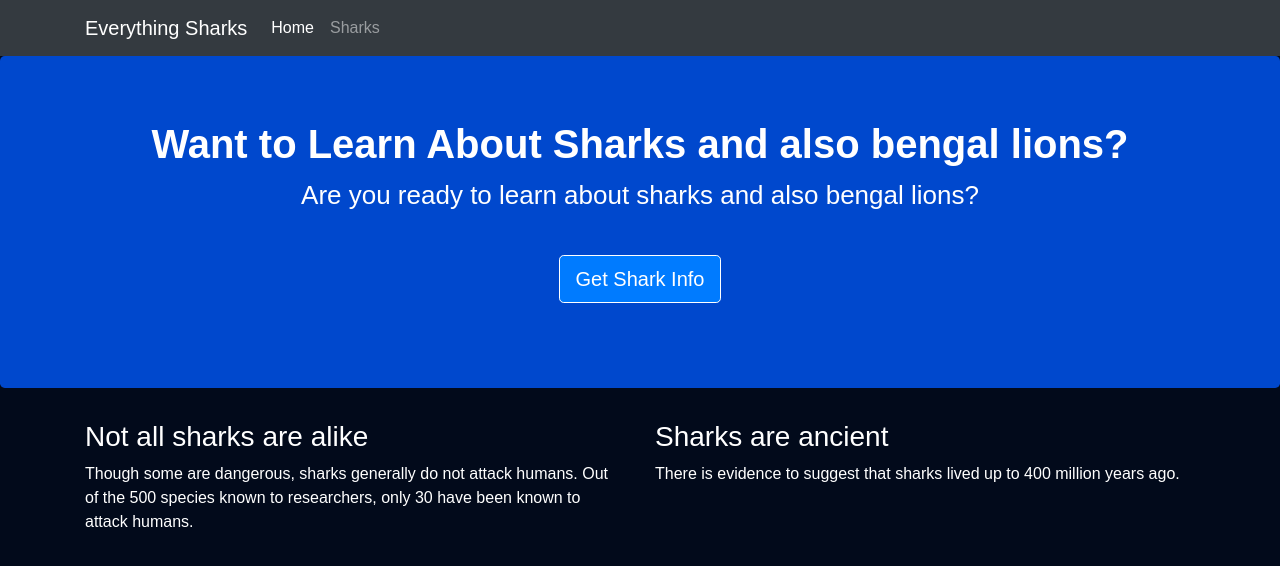
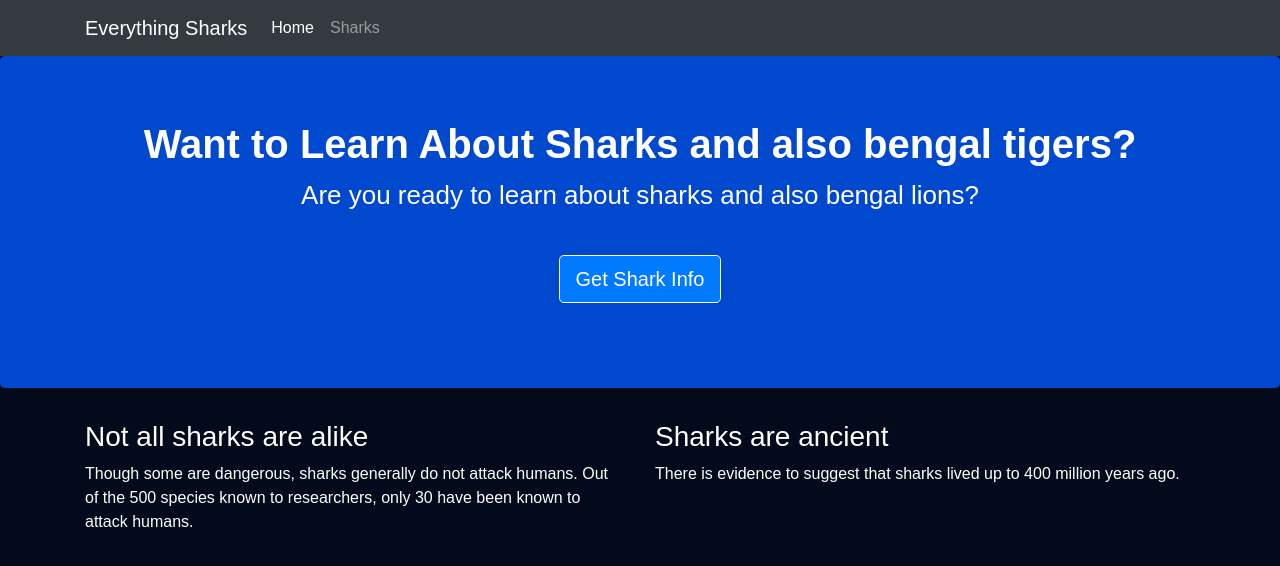
Before and after one commit to boddusaiprakash123/nodejs-application-deployment, a website: page views/index.html in a window 1280 px wide. Drawn offline with nearby package versions, Linux system fonts and the light colour scheme.

Commit message:
Update index.html
5th commit

```diff
--- a/views/index.html
+++ b/views/index.html
@@ -30,7 +30,7 @@
 
     <div class="jumbotron">
         <div class="container">
-            <h1>Want to Learn About Sharks and also bengal lions?</h1>
+            <h1>Want to Learn About Sharks and also bengal tigers?</h1>
             <p>Are you ready to learn about sharks and also bengal lions?</p>
             <br>
             <p><a class="btn btn-primary btn-lg" href="/sharks" role="button">Get Shark Info</a></p>
```
